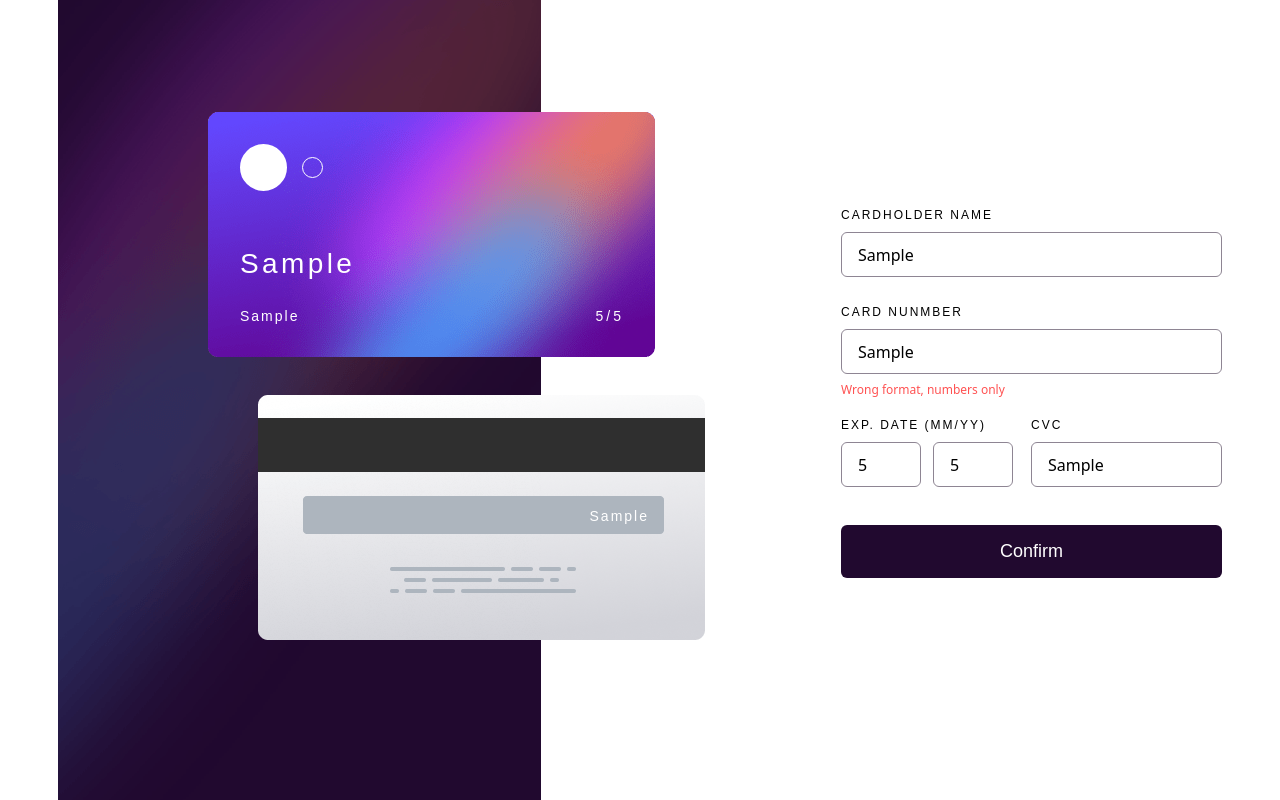
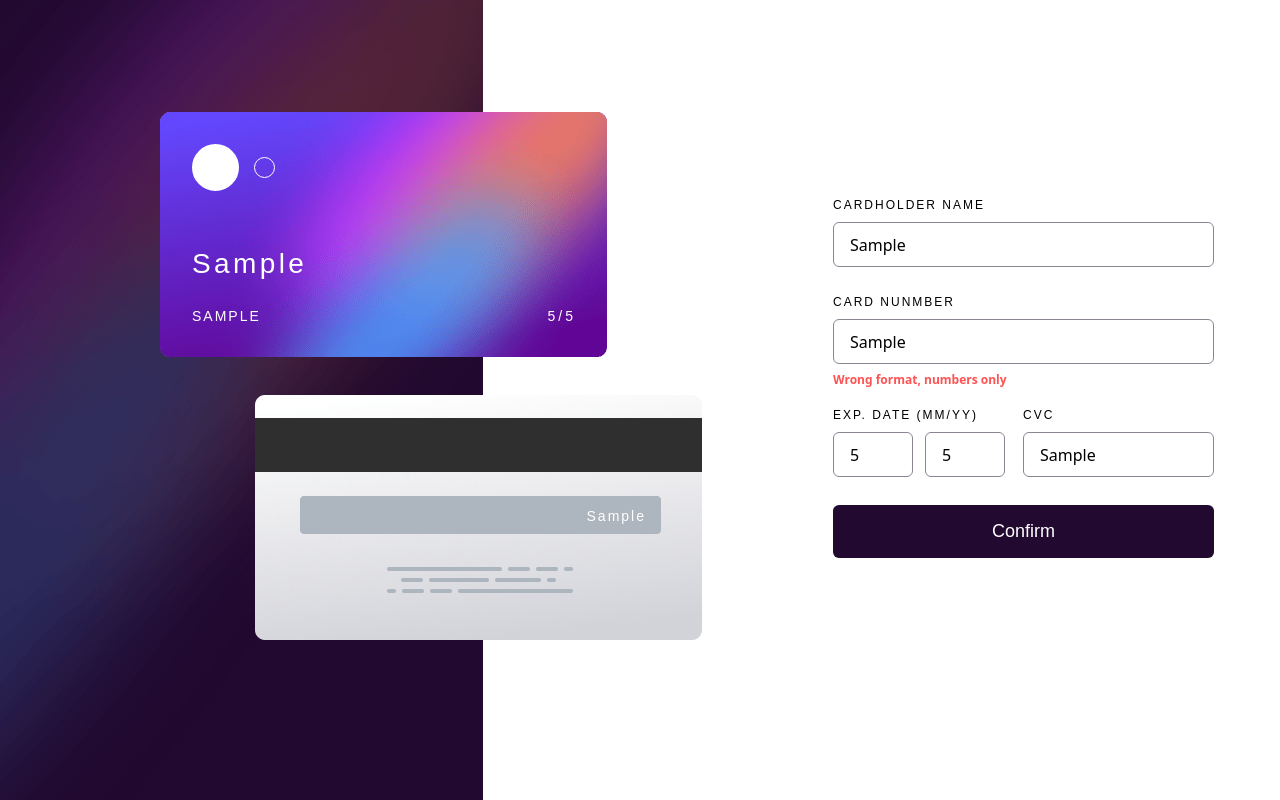
Before and after one commit to GonzaloGC/Interactive-card-form-vitejs, a website built with Vite: page index.html in a window 1280 px wide. Both pictures are taken after typing "Sample", "Sample", "5", "5", "Sample" into the empty fields and a click on the button "Confirm". Built offline with nearby package versions, Linux system fonts and the light colour scheme.

Commit message:
fixed position bg header and form

```diff
--- a/index.html
+++ b/index.html
@@ -12,15 +12,15 @@
     <link rel="stylesheet" href="style.css" />
     <title>Frontend Mentor | Interactive card details form</title>
   </head>
-  <body class="flex laptop:items-center laptop:justify-center laptop:content-center justify-center items-start m-0 p-0 h-screen">
-    <section class="flex flex-col laptop:flex-row laptop:gap-[300px] laptop:justify-center laptop:items-center justify-center items-center gap-[91px]">
+  <body class="flex laptop:items-center laptop:justify-center laptop:content-center justify-center items-start m-0 p-0 h-screen ">
+    <section class="flex flex-col laptop:flex-row laptop:gap-[350px] laptop:justify-start laptop:items-center justify-center items-center gap-[91px] laptop:w-[1440px]">
       <header
         class="w-[375px] h-[240px] bg-[url('src/images/bg-main-mobile.png')] bg-no-repeat bg-cover laptop:flex laptop:justify-center laptop:items-center laptop:bg-[url('src/images/bg-main-desktop.png')] laptop:bg-no-repeat laptop:h-screen laptop:w-[483px]"
        >
         <section
-          class="w-[343px] h-[251px] laptop:w-[541px] laptop:h-[527px] laptop:flex laptop:flex-col-reverse laptop:justify-center laptop:left-[150px] left-[16px] laptop:bottom-10 gap-[6px] relative"
+          class="w-[343px] h-[251px] laptop:w-[541px] laptop:h-[527px] laptop:flex laptop:flex-col-reverse laptop:justify-center laptop:left-[160px] left-[16px] laptop:bottom-10 gap-[6px] relative"
           >
-          <div class="bg-[url('src/images/bg-card-back.png')] bg-no-repeat bg-cover w-[286px] h-[157px] laptop:w-[447px] laptop:h-[245px] pb-[2px] pr-9 laptop:pr-14 laptop:pb-1 absolute laptop:relative top-[32px] left-[50px] flex justify-end items-center">
+          <div class="bg-[url('src/images/bg-card-back.png')] bg-no-repeat bg-cover w-[286px] h-[157px] laptop:left-[95px] laptop:w-[447px] laptop:h-[245px] pb-[2px] pr-9 laptop:pr-14 laptop:pb-1 absolute laptop:relative top-[32px] left-[50px] flex justify-end items-center">
 
             <p
               id="numberCardBack"
@@ -79,9 +79,9 @@
         </section>
       </header>
 
-      <section id="sectionForm" class="">
+      <section id="sectionForm" class="laptop:pb-[20px]">
         <form
-          class="w-[327px] h-[328px] top-[331px] left-6 right-6  laptop:w-[381px] laptop:h-[384px] laptop:left-[832px] laptop:top-[275px]"
+          class="w-[327px] h-[328px] top-[331px] left-6 right-6 laptop:w-[381px] laptop:h-[384px] laptop:left-[832px] "
         >
           <label
             class="mt-0 font-grot text-[12px] leading-[15px] tracking-[2px] font-medium not-italic block"
@@ -95,7 +95,7 @@
           />
           <div
             id="errorName"
-            class="pt-[8px] text-Red-input-errors text-xs relative"
+            class="pt-[8px] text-Red-input-errors text-xs relative font-semibold"
           ></div>
           <label
             class="mt-[15px] uppercase font-grot text-[12px] leading-[15px] tracking-[2px] font-medium not-italic block laptop:mt-[20px]"
@@ -110,7 +110,7 @@
           />
           <p
             id="errorNumber"
-            class="pt-[8px] text-Red-input-errors text-xs relative"
+            class="pt-[8px] text-Red-input-errors text-xs relative font-semibold"
           ></p>
           <div class="flex gap-[11px]">
             <div>
@@ -135,7 +135,7 @@
                 />
               </div>
               <div
-                class="pt-[8px] text-Red-input-errors text-xs relative"
+                class="pt-[8px] text-Red-input-errors text-xs relative font-semibold"
                 id="infoDivYM"
               ></div>
             </div>
@@ -152,14 +152,14 @@
                 class="mt-[9px] border border-Dark-grayish-violet rounded-md block w-[150px] h-[45px] pl-4 placeholder:font-grot placeholder:text-[18px] placeholder:leading-[23px] placeholder:font-medium placeholder:not-italic placeholder:text-Very-dark-violet placeholder:opacity-25 laptop:w-[191px] laptop:h-[45px] focus:outline-none focus:border-blue-950 cursor-pointer"
               />
               <div
-                class="pt-[8px] text-Red-input-errors text-xs relative"
+                class="pt-[8px] text-Red-input-errors text-xs relative font-semibold"
                 id="infoDivCvc"
               ></div>
             </div>
           </div>
           <button
             id="buttonClic"
-            class="bg-Very-dark-violet rounded-md w-[327px] h-[53px] text-[18px] font-grot text-white mt-[25px] laptop:w-[381px] laptop:h-[53px] laptop:mt-[30px] cursor-pointer"
+            class="bg-Very-dark-violet rounded-md w-[327px] h-[53px] text-[18px] font-grot text-white mt-[25px] laptop:w-[381px] laptop:h-[53px] laptop:mt-[20px] cursor-pointer"
           >
             Confirm
           </button>
--- a/main.js
+++ b/main.js
@@ -6,7 +6,7 @@ document.addEventListener("DOMContentLoaded", () => {
     if (valueInputCard.value == "") {
       selecp.innerText = "JANE APPLESEED";
     } else {
-      selecp.innerText = valueInputCard.value;
+      selecp.innerText = valueInputCard.value.toUpperCase();
     }
     //  Validando el error al introducir un número
     let regExpNum = /[0-9]+/g;
```
